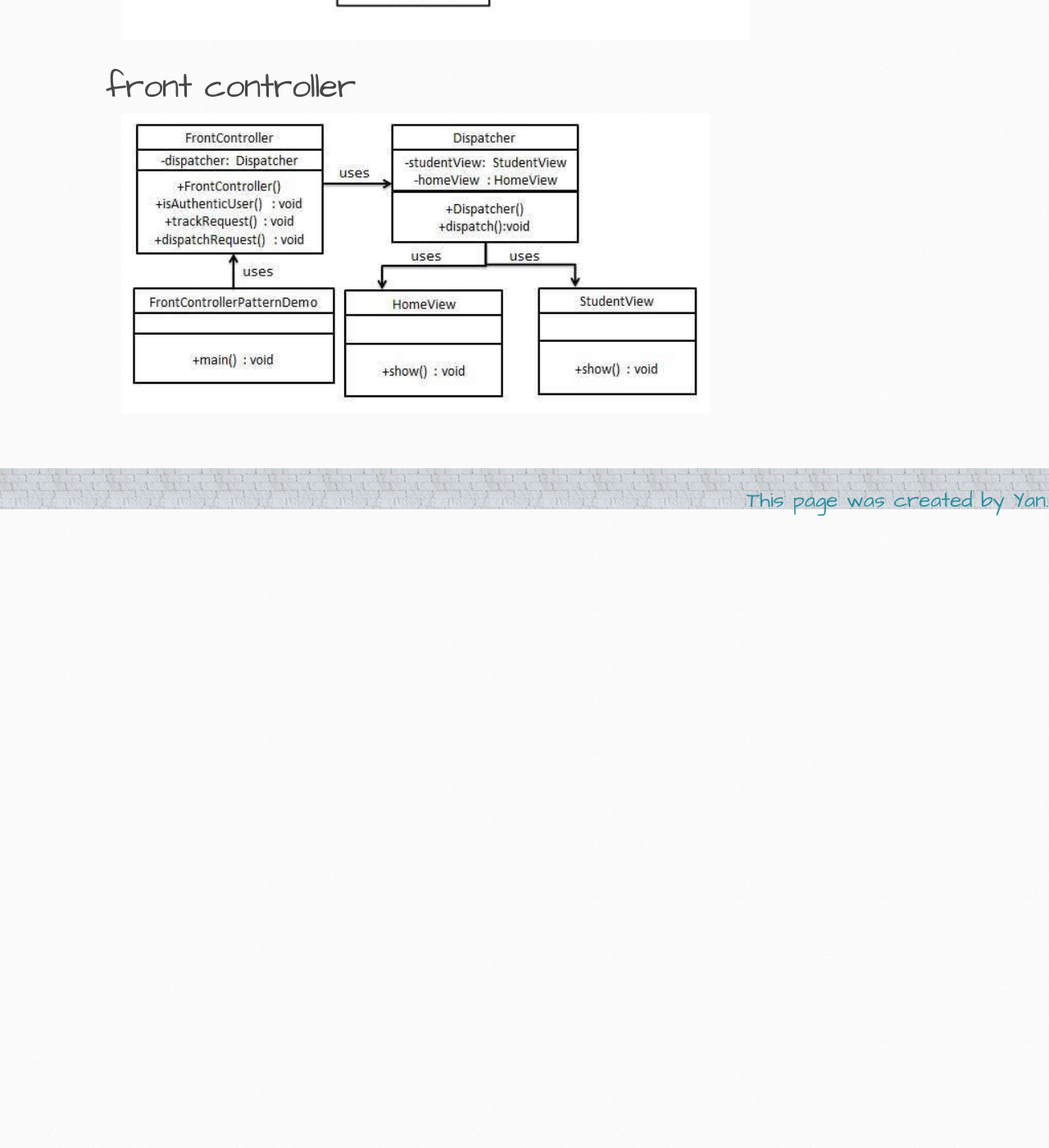
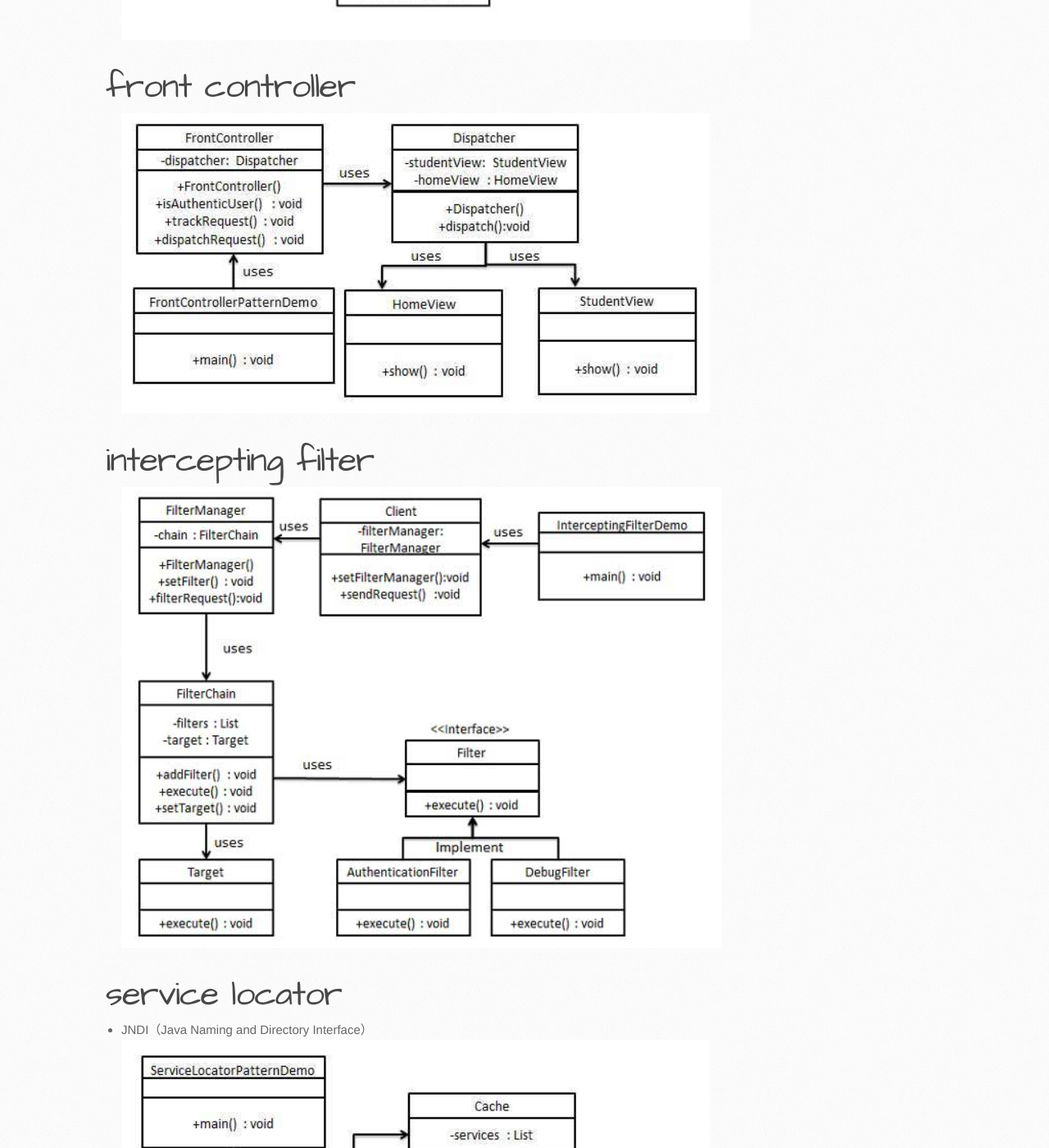
Before and after one commit to itcraftme/itcraftme, a Jekyll site: the page built from docs/it/designpattern.md, in a window 1280 px wide and 1400 px high, scrolled down 15393 px. Shown: the whole window at 82% size. Built offline with Jekyll 4.4.1, drawn with Linux system fonts in a browser that asks for light colours; our own code applies the rules of GitHub Pages for plain Markdown files; before the commit the page ends 16023 px from its top, so only the background shows below that.

Commit message:
add service locator, transfer object and intercepting filter design pattern

```diff
--- a/docs/it/designpattern.md
+++ b/docs/it/designpattern.md
@@ -61,3 +61,10 @@
 ![data access object pattern](./images/designpattern\dao.png)
 # front controller
 ![front controller pattern](./images/designpattern\frontcontroller.png)
+# intercepting filter
+![intercepting filter pattern](./images/designpattern\interceptingfilter.png)
+# service locator
+- JNDI（Java Naming and Directory Interface）
+![service locator pattern](./images/designpattern\servicelocator.png)
+# transfer object
+![transfer object pattern](./images/designpattern\transferobject.png)
```
Also changed, not shown: docs/it/images/designpattern/interceptingfilter.png (added), docs/it/images/designpattern/servicelocator.png (added), docs/it/images/designpattern/transferobject.png (added).
